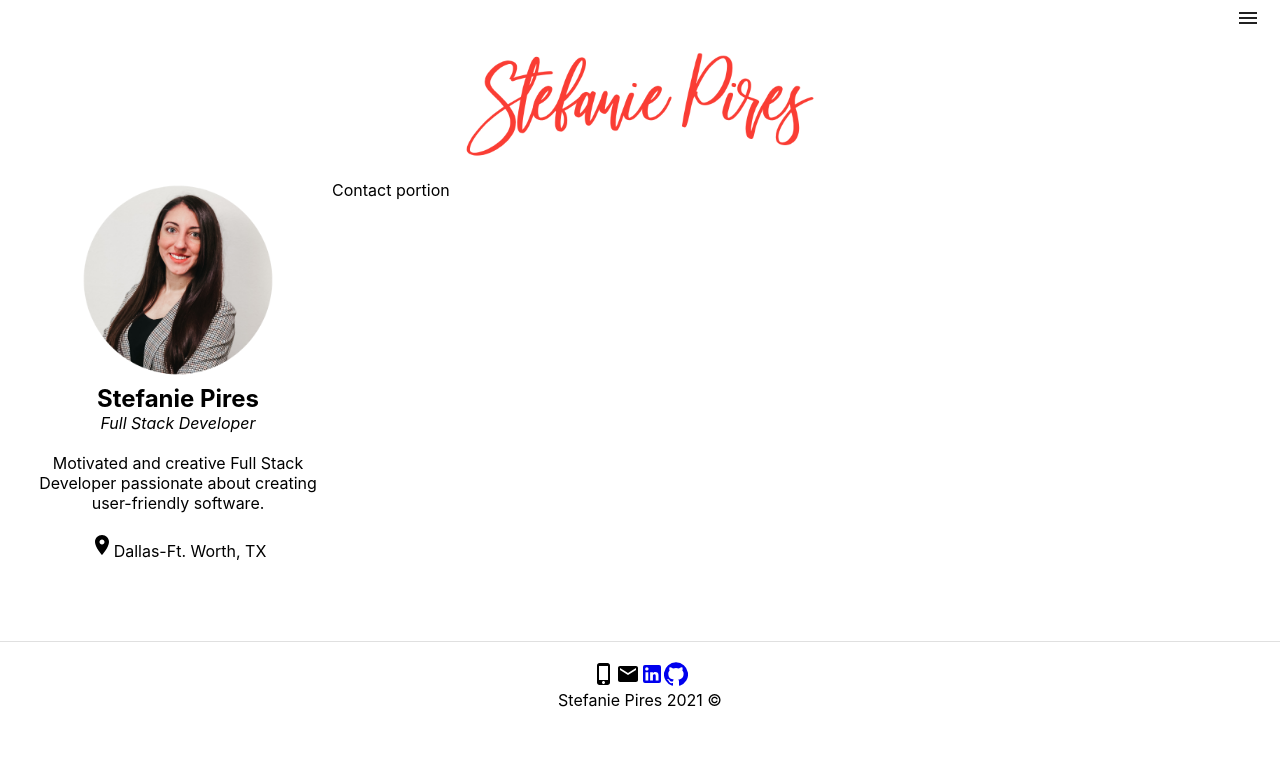
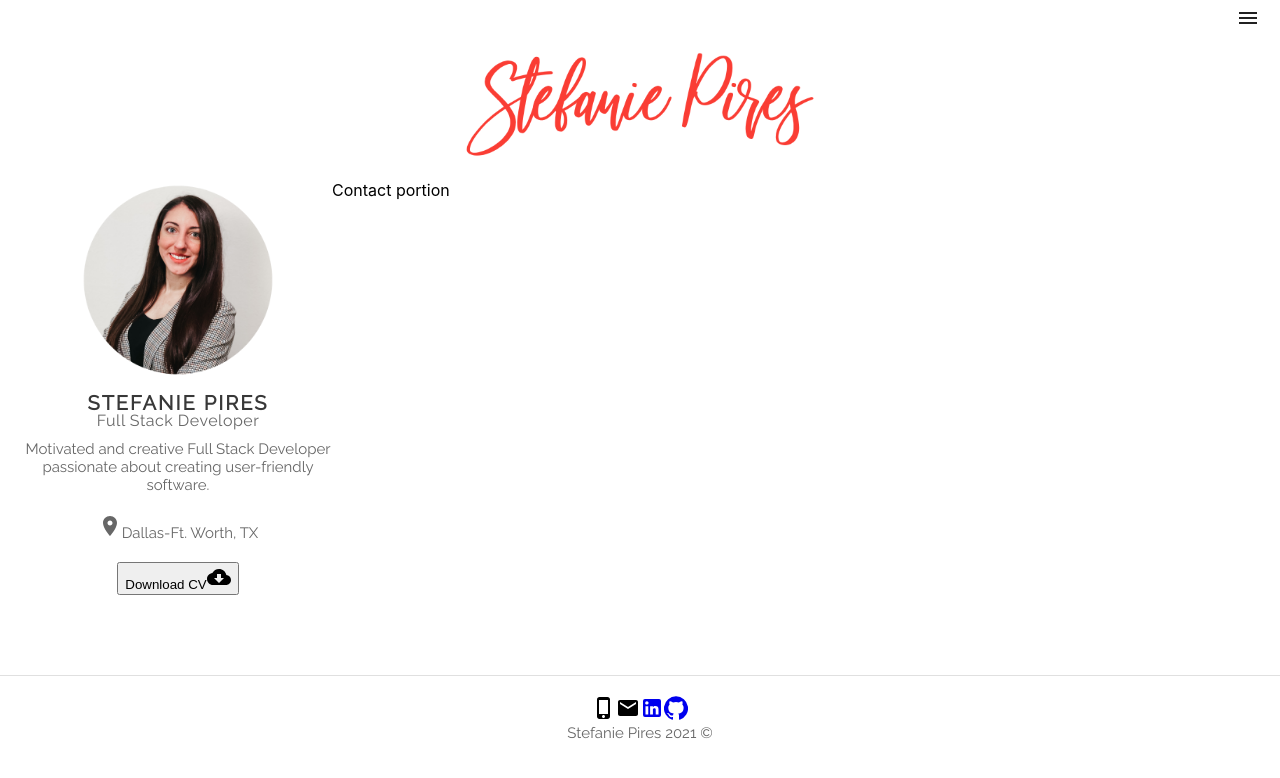
Before and after one commit to stefaniepires/react-portfolio, a React (Create React App) app: page /contact in a window 1280 px wide. Shown: the top 778 px of the page. Built offline with nearby package versions, Linux system fonts and the light colour scheme.

Commit message:
added css styling to the sidebar

```diff
--- a/package.json
+++ b/package.json
@@ -39,5 +39,9 @@
       "last 1 firefox version",
       "last 1 safari version"
     ]
+  },
+  "devDependencies": {
+    "css-loader": "^5.2.0",
+    "style-loader": "^2.0.0"
   }
 }
--- a/public/index.html
+++ b/public/index.html
@@ -3,6 +3,8 @@
   <head>
     <meta charset="utf-8" />
     <link rel="icon" href="%PUBLIC_URL%/logo192.png" />
+    <link rel="preconnect" href="https://fonts.gstatic.com">
+<link href="https://fonts.googleapis.com/css2?family=Raleway&display=swap" rel="stylesheet">
     <meta name="viewport" content="width=device-width, initial-scale=1" />
     <meta name="theme-color" content="#000000" />
     <meta
--- a/src/components/Pages/About/index.js
+++ b/src/components/Pages/About/index.js
@@ -1,5 +1,5 @@
 import React from 'react'
-import { Container, Grid } from '@material-ui/core';
+
 
 
 const About = () => {
--- /dev/null
+++ b/src/components/Profile/Profile.css
@@ -0,0 +1,35 @@
+@import url('https://fonts.googleapis.com/css2?family=Raleway&display=swap');
+
+.profile {
+  background-color: #fff;
+  border-radius: 6px;
+  width: 100%;
+  display: inline-block;
+}
+
+.profileHeader {
+  line-height: 18px;
+  padding: 10px;
+}
+
+.name {
+  text-transform: uppercase;
+  font-size: 20px;
+  color: #383838;
+  letter-spacing: 2px;
+  font-weight: 600;
+  font-family: 'Raleway', sans-serif;
+}
+
+.jobTitle {
+    font-size: 16px;
+    color: #676767;
+    font-family: 'Raleway', sans-serif;
+    letter-spacing: .5px;
+}
+
+p {
+  font-size: 15px;
+  color: #676767;
+  font-family: 'Raleway', sans-serif;
+}
--- a/src/components/Profile/index.js
+++ b/src/components/Profile/index.js
@@ -1,20 +1,39 @@
 import React from 'react'
+import './Profile.css';
 import headshot from '../../assets/headshot.png';
 import LocationOnIcon from '@material-ui/icons/LocationOn';
+import CloudDownloadIcon from '@material-ui/icons/CloudDownload';
+
+
+
+
 
 const Profile = () => {
   return (
-    <div>
+    <div className='profile container_shadow'>
       <center>
+        <div className='headshot'>
       <img src={headshot} alt="Headshot" width="200"/>
-      <h2>Stefanie Pires</h2>
-      <p><em>Full Stack Developer</em></p>
+      </div>
+      <div className='profileHeader'>
+       <div className='name'>
+      Stefanie Pires
+      </div>
+      <div className='jobTitle'>
+
+        Full Stack Developer
       <br/>
+    </div>
+      </div>
+      <div>
       <p>
       Motivated and creative Full Stack Developer passionate about creating user-friendly software.
       </p>
       <br/>
       <p><LocationOnIcon/>Dallas-Ft. Worth, TX</p>
+      <br/>
+      <button>Download CV<CloudDownloadIcon/></button>
+      </div>
       </center>
     </div>
   )
--- /dev/null
+++ b/webpack.config.js
@@ -0,0 +1,8 @@
+module.exports = {
+  module: {
+    loaders: [
+      { test: /\.css$/, loader: "style-loader!css-loader" },
+      // ...
+    ]
+  }
+};
```
Also changed, not shown: 1 other file (tests, documents, lock files or other folders).
